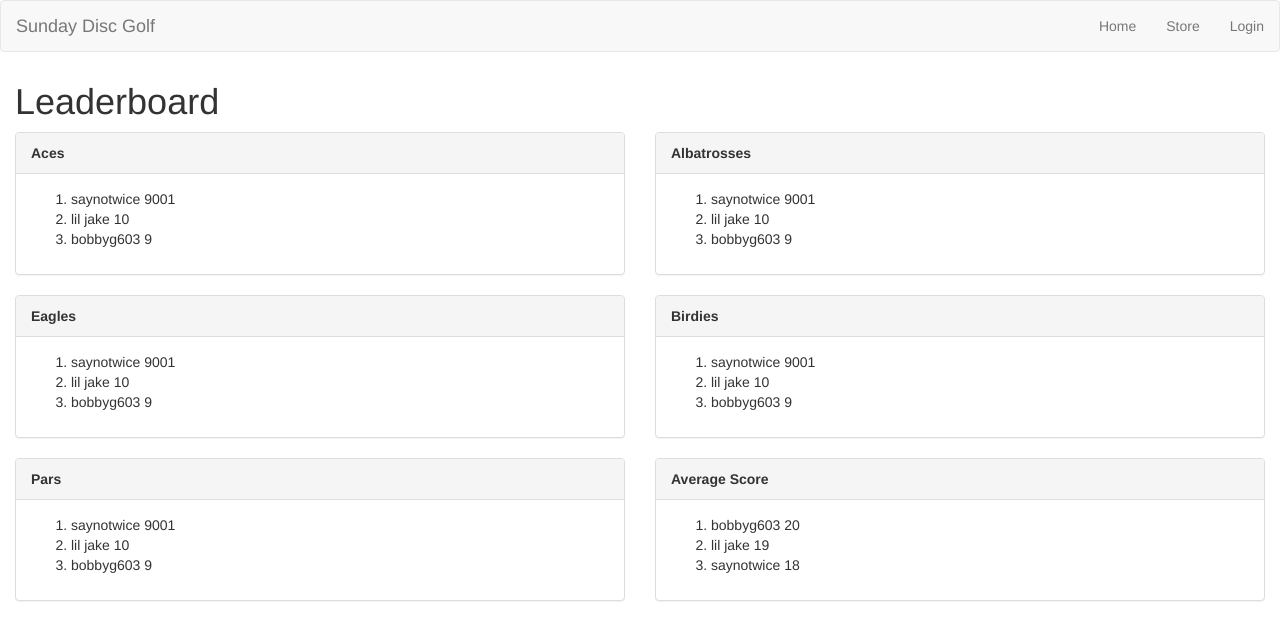
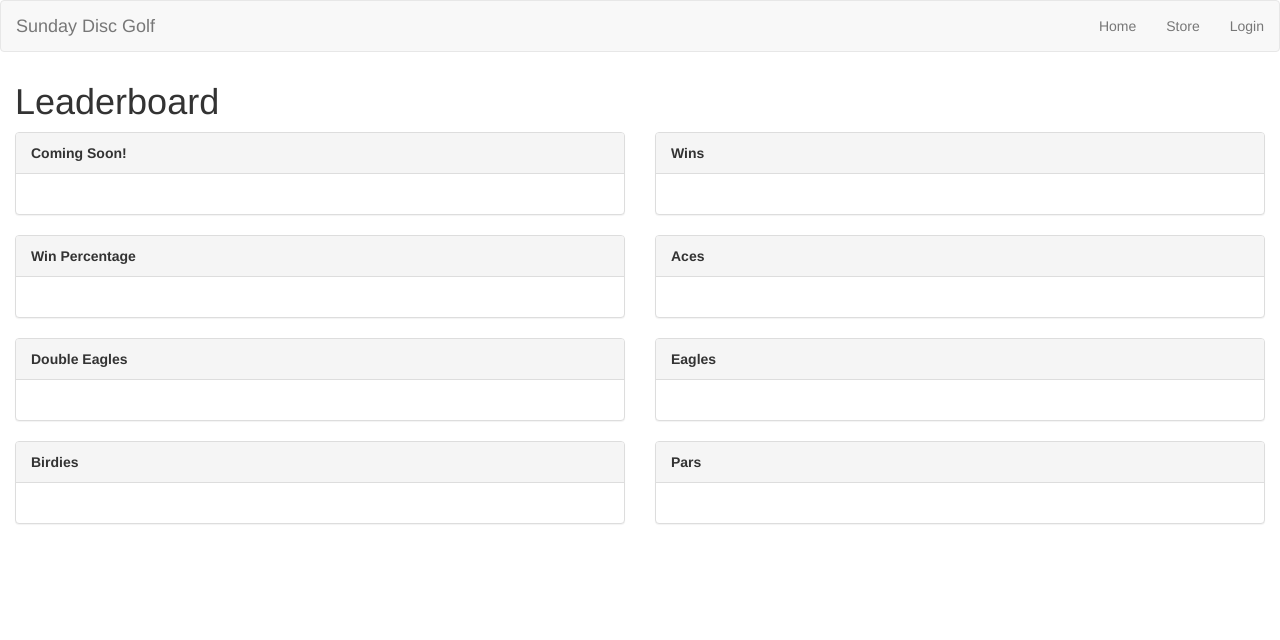
Before and after one commit to bobbyg603/sunday-disc-golf, an Angular app: page /leaderboard in a window 1280 px wide. Shown: the top 640 px of the page. Built offline with nearby package versions, Linux system fonts and the light colour scheme.

Commit message:
Added placeholders to leaderboard component.

```diff
--- a/src/app/components/leaderboard/leaderboard.component.ts
+++ b/src/app/components/leaderboard/leaderboard.component.ts
@@ -15,36 +15,45 @@ export class LeaderboardComponent implements OnInit {
 
   ngOnInit() {
     // TODO BG remove
-    this.statistics.push(new Statistic("Aces", [
-      new PlayerValuePair(new Player("bobbyg603", "password"), 9),
-      new PlayerValuePair(new Player("lil jake", "password"), 10),
-      new PlayerValuePair(new Player("saynotwice", "password"), 9001)
-    ]));
-    this.statistics.push(new Statistic("Albatrosses", [
-      new PlayerValuePair(new Player("bobbyg603", "password"), 9),
-      new PlayerValuePair(new Player("lil jake", "password"), 10),
-      new PlayerValuePair(new Player("saynotwice", "password"), 9001)
-    ]));
-    this.statistics.push(new Statistic("Eagles", [
-      new PlayerValuePair(new Player("bobbyg603", "password"), 9),
-      new PlayerValuePair(new Player("lil jake", "password"), 10),
-      new PlayerValuePair(new Player("saynotwice", "password"), 9001)
-    ]));
-    this.statistics.push(new Statistic("Birdies", [
-      new PlayerValuePair(new Player("bobbyg603", "password"), 9),
-      new PlayerValuePair(new Player("lil jake", "password"), 10),
-      new PlayerValuePair(new Player("saynotwice", "password"), 9001)
-    ]));
-    this.statistics.push(new Statistic("Pars", [
-      new PlayerValuePair(new Player("bobbyg603", "password"), 9),
-      new PlayerValuePair(new Player("lil jake", "password"), 10),
-      new PlayerValuePair(new Player("saynotwice", "password"), 9001)
-    ]));
-    this.statistics.push(new Statistic("Average Score", [
-      new PlayerValuePair(new Player("bobbyg603", "password"), 20),
-      new PlayerValuePair(new Player("lil jake", "password"), 19),
-      new PlayerValuePair(new Player("saynotwice", "password"), 18)
-    ]));
+    this.statistics.push(new Statistic("Coming Soon!", []));
+    this.statistics.push(new Statistic("Wins", []));
+    this.statistics.push(new Statistic("Win Percentage", []));
+    this.statistics.push(new Statistic("Aces", []));
+    this.statistics.push(new Statistic("Double Eagles", []));
+    this.statistics.push(new Statistic("Eagles", []));
+    this.statistics.push(new Statistic("Birdies", []));
+    this.statistics.push(new Statistic("Pars", []));
+
+    // this.statistics.push(new Statistic("Aces", [
+    //   new PlayerValuePair(new Player("bobbyg603", "password"), 9),
+    //   new PlayerValuePair(new Player("lil jake", "password"), 10),
+    //   new PlayerValuePair(new Player("saynotwice", "password"), 9001)
+    // ]));
+    // this.statistics.push(new Statistic("Albatrosses", [
+    //   new PlayerValuePair(new Player("bobbyg603", "password"), 9),
+    //   new PlayerValuePair(new Player("lil jake", "password"), 10),
+    //   new PlayerValuePair(new Player("saynotwice", "password"), 9001)
+    // ]));
+    // this.statistics.push(new Statistic("Eagles", [
+    //   new PlayerValuePair(new Player("bobbyg603", "password"), 9),
+    //   new PlayerValuePair(new Player("lil jake", "password"), 10),
+    //   new PlayerValuePair(new Player("saynotwice", "password"), 9001)
+    // ]));
+    // this.statistics.push(new Statistic("Birdies", [
+    //   new PlayerValuePair(new Player("bobbyg603", "password"), 9),
+    //   new PlayerValuePair(new Player("lil jake", "password"), 10),
+    //   new PlayerValuePair(new Player("saynotwice", "password"), 9001)
+    // ]));
+    // this.statistics.push(new Statistic("Pars", [
+    //   new PlayerValuePair(new Player("bobbyg603", "password"), 9),
+    //   new PlayerValuePair(new Player("lil jake", "password"), 10),
+    //   new PlayerValuePair(new Player("saynotwice", "password"), 9001)
+    // ]));
+    // this.statistics.push(new Statistic("Average Score", [
+    //   new PlayerValuePair(new Player("bobbyg603", "password"), 20),
+    //   new PlayerValuePair(new Player("lil jake", "password"), 19),
+    //   new PlayerValuePair(new Player("saynotwice", "password"), 18)
+    // ]));
 
   }
 
@@ -54,10 +63,10 @@ class Statistic {
   constructor(public title: string, public rows: Array<PlayerValuePair>) { }
 
   getRowsDescending() {
-    return this.rows.sort((a, b) => b.value - a.value);
+    return this.rows.sort((a, b) => parseInt(b.value) - parseInt(a.value));
   }
 }
 
 class PlayerValuePair {
-  constructor(public player: Player, public value: number) { }
+  constructor(public player: Player, public value: string) { }
 }
```
